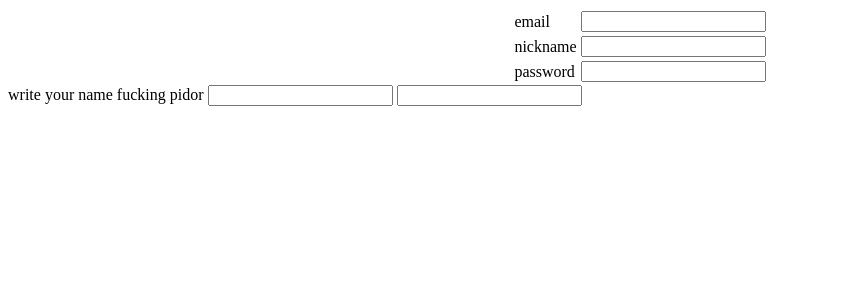
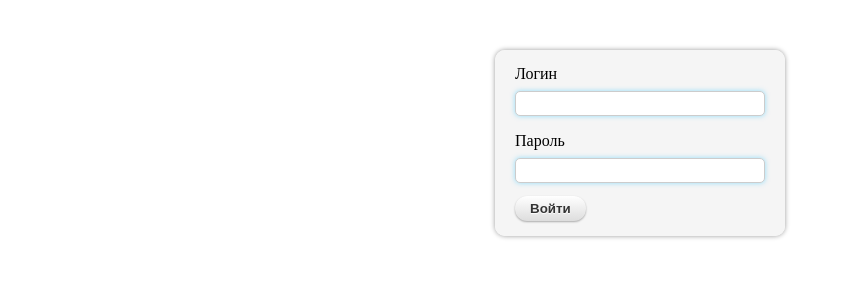
Before and after one commit to doge25/carswasher, a PHP site: page / in a window 1280 px wide. Shown: the top 300 px of the page, without its empty margins (0-842 px from the left). Run offline with PHP 8.4, Linux system fonts and the light colour scheme.

Commit message:
work1
work

```diff
--- a/index.php
+++ b/index.php
@@ -1,42 +1,16 @@
 <!DOCTYPE html>
 <html>
-<head>
-	<title> ololo </title>
-</head>
-<body>
-	<center>
-		<table>
-				<tr>
-					<td>
-						email
-					</td>
-					<td>
-						<input type="text" name="">
-					</td>
-				</tr>
-				<tr>
-					<td>
-						nickname
-					</td>
-					<td>
-						<input type="text" name="">
-					</td>
-				</tr>
-				<tr>
-					<td>
-						password
-					</td>
-					<td>
-						<input type="text" name="">
-					</td>
-				</tr>
-		</table>
-	</center>
-	<form action="Scripts/PHP/sayHello.php" method="POST">
-		write your name fucking pidor
-		<input type="text" name="Name" id = "pidor">
-		<input type="" name="">
-	</form>
-
-</body>
+    <head><meta charset="utf-8">
+    <title>Авторизация</title>
+	<link href="style.css" rel="stylesheet"
+	</head>
+    <body>
+        <form class="login" method="post" action="">
+            <label for="login">Логин</label>
+            <input type="text" id="login" name="login" class="field" pattern="^[a-zA-Z]+$-@-^[a-zA-Z]+$-.-^[a-zA-Z]+$">
+            <label for="password">Пароль</label>
+            <input type="password" id="password" name="password" class="field" >
+            <input type="submit" value="Войти" class="button">
+        </form>
+    </body>
 </html>
--- /dev/null
+++ b/style.css
@@ -0,0 +1,51 @@
+body{
+    background-color:white;
+	background-size:80px 140px;
+	background-position: 0 0, 0 0, 40px 70px, 40px 70px, 0 0, 40px 70px;
+}
+form{
+    width:250px;
+    margin:50px auto;
+    padding:15px 20px;
+    background:#f5f5f5;
+    background-color:rgba(245,245,245,0.95);
+    border-radius: 10px;
+    box-shadow:0 0 5px rgba(0, 0, 0, 0.4);
+}
+label{
+    display:block;
+    margin-top:1em;
+    margin-bottom:0.5em;
+}
+label:first-child{
+    margin-top:0;
+}
+.field{
+    width:100%;
+    border:1px solid #ccc;
+    padding:4px 5px;
+    background:white;
+    border-radius: 5px;
+    box-shadow:inset 0 1px 2px rgba(0, 0, 0, 0.2);
+    box-sizing:border-box;
+}
+.field{
+    box-shadow:0 0 5px rgba(50, 200, 255, 0.5);
+    outline:none;
+}
+input[type="submit"]{
+    display:block;
+    margin-top:1em;
+    padding:5px 15px;
+    font-weight:bold;
+    color:#333;
+    background:white;
+    border:none;
+    border-radius: 12px;
+    background-image: linear-gradient(to bottom, #fff, #ddd);
+    box-shadow: 0 1px 2px rgba(0, 0, 0, 0.3);
+    text-shadow:0 1px 1px white;
+}
+.button{
+    box-shadow:0 0 5px rgba(50, 200, 255, 0.5);
+    outline:none;
```
